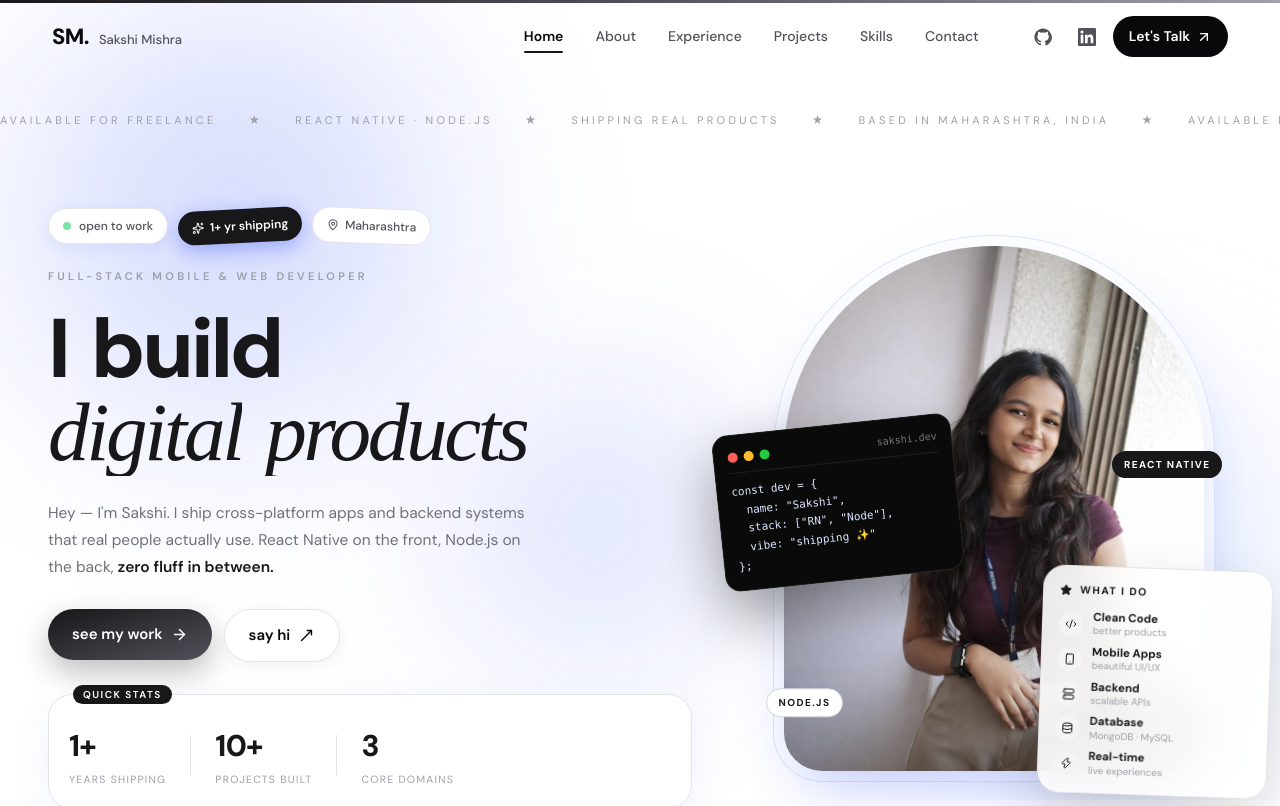
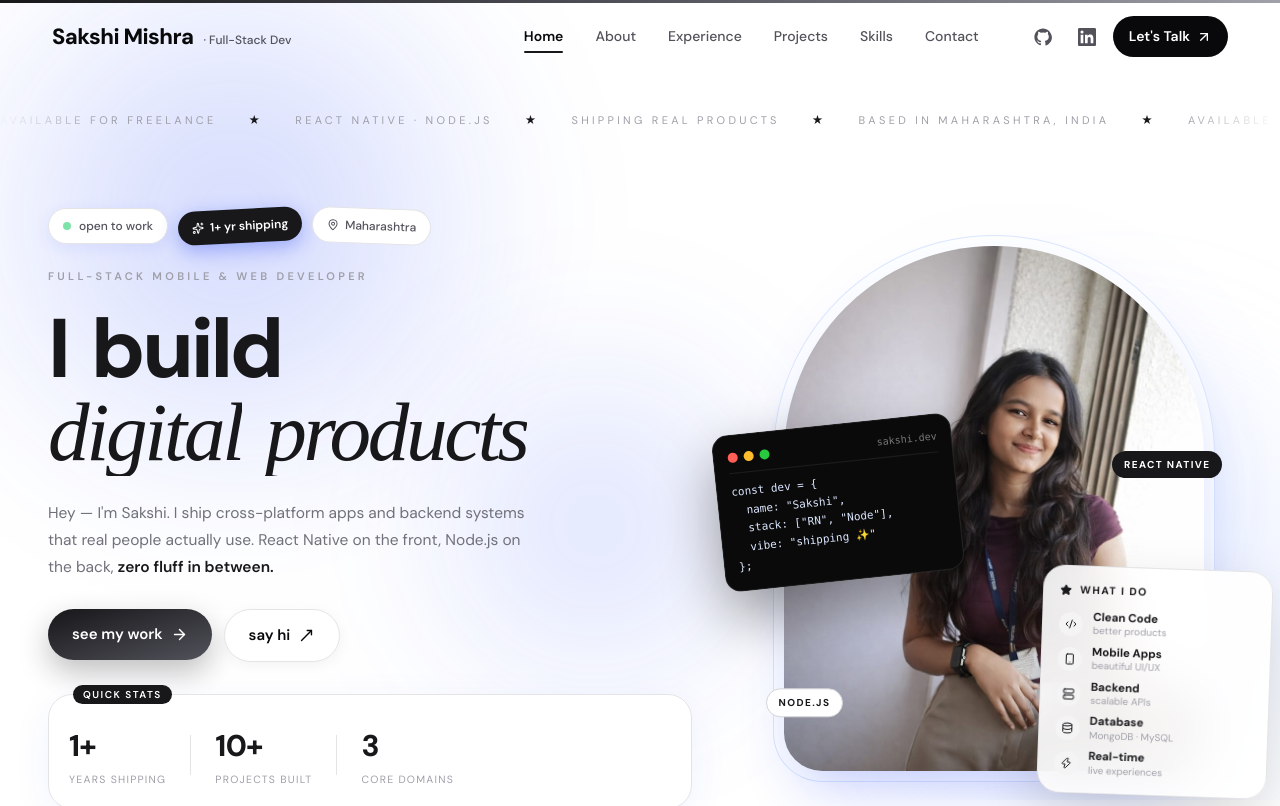
Before and after one commit to Sakshi0256/portfolio, a React (Vite) app: page / in a window 1280 px wide. Shown: the top 806 px of the page. Built offline with nearby package versions, Linux system fonts and the light colour scheme; a web font is replaced by a local one.

Commit message:
initial chnages1

```diff
--- a/src/components/Hero.jsx
+++ b/src/components/Hero.jsx
@@ -67,33 +67,32 @@ export default function Hero() {
       className="relative w-full max-w-[1440px] mx-auto px-5 sm:px-8 lg:px-12 pt-28 md:pt-36 pb-24 md:pb-32 min-h-screen flex items-center"
     >
       {/* Ticker strip at top of hero */}
+     {/* Ticker strip at top of hero */}
 <motion.div
   initial={{ opacity: 0, y: -12 }}
   animate={{ opacity: 1, y: 0 }}
   transition={{ delay: 0.4, duration: 0.7 }}
-        className="absolute top-24 md:top-28 left-0 right-0 overflow-hidden pointer-events-none"
+  className="absolute top-20 md:top-28 left-0 right-0 overflow-hidden pointer-events-none select-none"
+  style={{
+    maskImage:
+      "linear-gradient(90deg, transparent, #000 8%, #000 92%, transparent)",
+    WebkitMaskImage:
+      "linear-gradient(90deg, transparent, #000 8%, #000 92%, transparent)",
+  }}
 >
-        <div className="flex gap-8 whitespace-nowrap text-[11px] uppercase tracking-[0.3em] text-zinc-400">
-          <div className="flex gap-8 animate-marquee">
-            {[...Array(2)].map((_, k) => (
-              <div key={k} className="flex gap-8 items-center">
-                {[
-                  "AVAILABLE FOR FREELANCE",
-                  "★",
-                  "REACT NATIVE · NODE.JS",
-                  "★",
-                  "SHIPPING REAL PRODUCTS",
-                  "★",
-                  "BASED IN MAHARASHTRA, INDIA",
-                  "★",
-                ].map((t, i) => (
-                  <span key={i} className="flex items-center gap-8">
-                    {t}
-                  </span>
-                ))}
+  <div className="flex whitespace-nowrap text-[10px] md:text-[11px] uppercase tracking-[0.3em] text-zinc-400 animate-marquee">
+    {[...Array(4)].map((_, k) => (
+      <div key={k} className="flex items-center gap-6 md:gap-8 pr-6 md:pr-8">
+        <span>available for freelance</span>
+        <span className="text-zinc-900">★</span>
+        <span>react native · node.js</span>
+        <span className="text-zinc-900">★</span>
+        <span>shipping real products</span>
+        <span className="text-zinc-900">★</span>
+        <span>based in maharashtra, india</span>
+        <span className="text-zinc-900">★</span>
       </div>
     ))}
-          </div>
   </div>
 </motion.div>
 
--- a/src/components/Navbar.jsx
+++ b/src/components/Navbar.jsx
@@ -144,12 +144,14 @@ export default function Navbar() {
       }`}
     >
       <div className="max-w-[1240px] mx-auto px-5 md:px-8 py-3 md:py-4 flex items-center gap-8">
-        <button onClick={() => scrollTo("home")} className="flex items-baseline gap-2.5">
-          <span className="font-extrabold text-[22px] tracking-tight text-ink">SM.</span>
-          <span className="hidden sm:inline text-[13px] text-muted font-medium">
-            Sakshi Mishra
-          </span>
-        </button>
+       <button onClick={() => scrollTo("home")} className="flex items-baseline gap-2.5">
+  <span className="font-extrabold text-[20px] md:text-[22px] tracking-tight text-ink">
+    Sakshi Mishra
+  </span>
+  <span className="hidden md:inline text-[12px] text-muted font-medium">
+    · Full-Stack Dev
+  </span>
+</button>
 
         <nav className="hidden lg:flex items-center gap-1 ml-auto">
           {LINKS.map((link) => (
```
Lines whose indentation alone changed are shown as unchanged.
